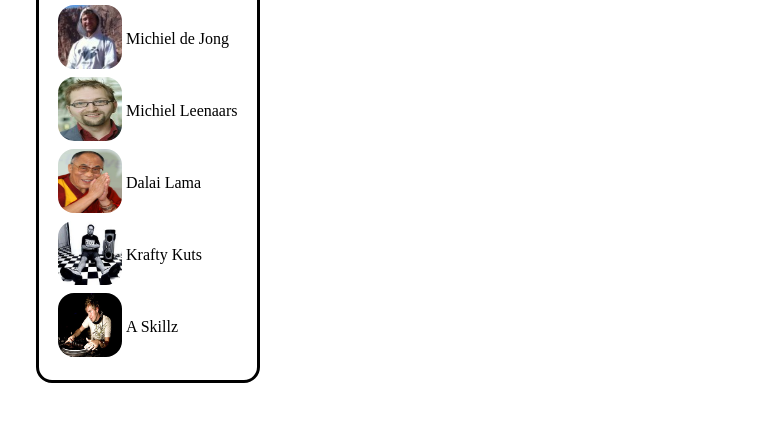
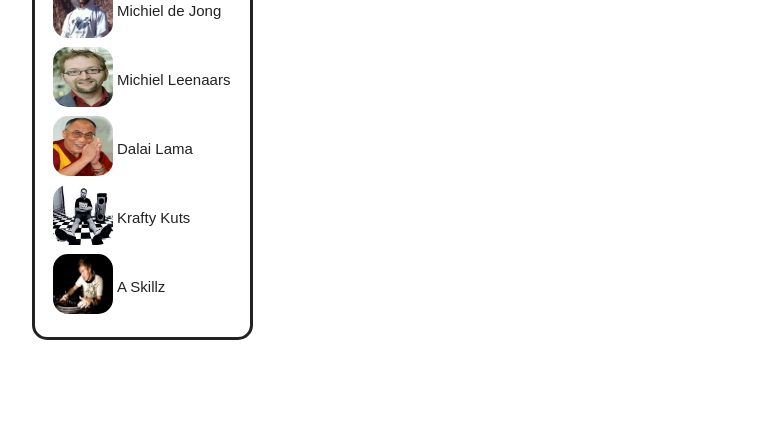
Before and after one commit to michielbdejong/meute, a plain HTML site: page index.html in a window 1280 px wide. Shown: the part 370-817 px from the top of the page, without its empty margins (36-810 px from the left). Drawn offline with Linux system fonts and the light colour scheme.

Commit message:
set sans-serif

```diff
--- a/index.html
+++ b/index.html
@@ -4,6 +4,7 @@
     <meta charset="utf-8" />
     <title>Meute - an unhosted messages/contacts/search app</title>
     <style>
+      body { font:15px sans-serif; line-height:1.4em; color:#222 }
       nav {float:left; margin:3em}
       nav div { border-style:solid; border-radius:1em; margin: 1em; padding: 1em}
       nav div table tr td img { width:4em; height:4em; border-radius:1em }
```
